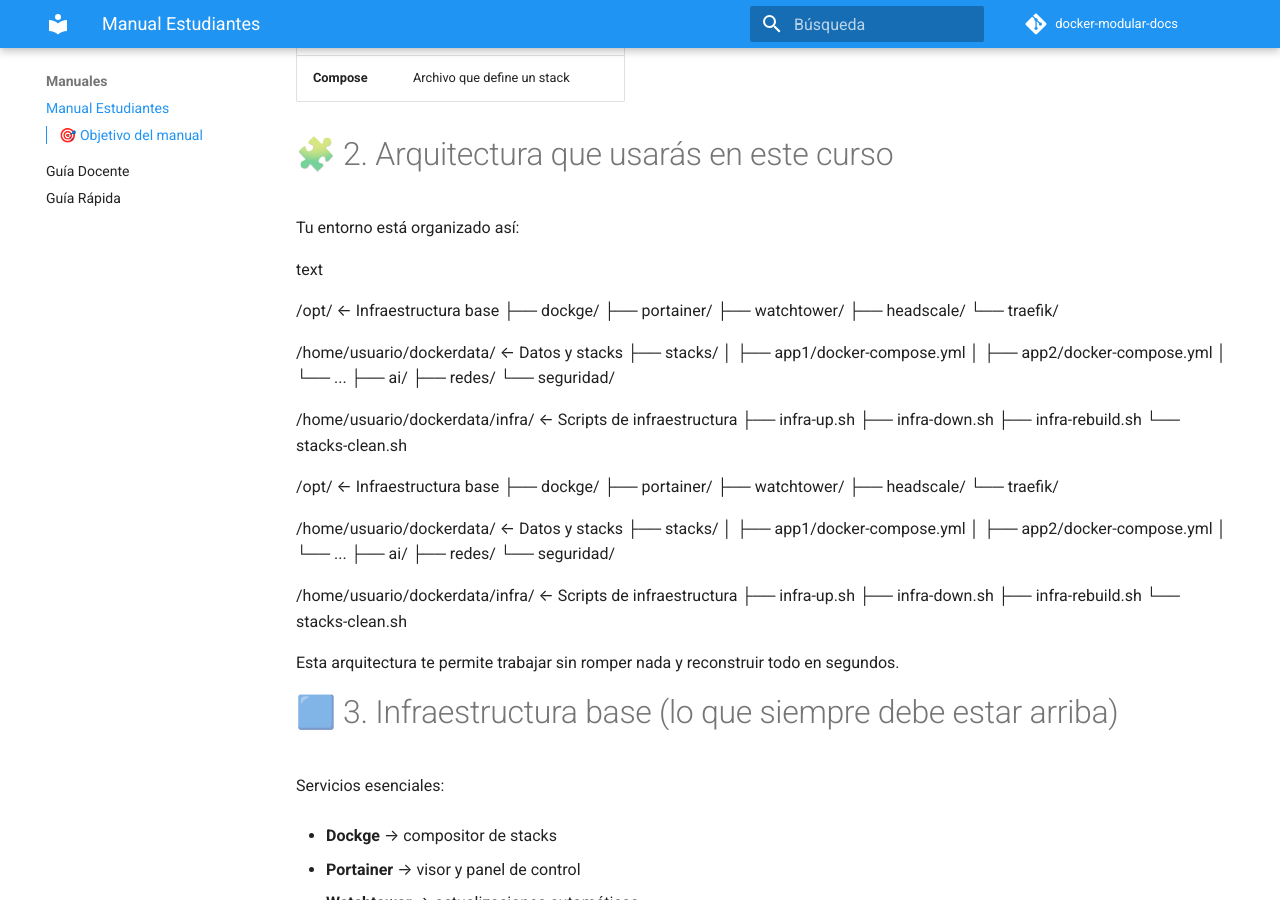
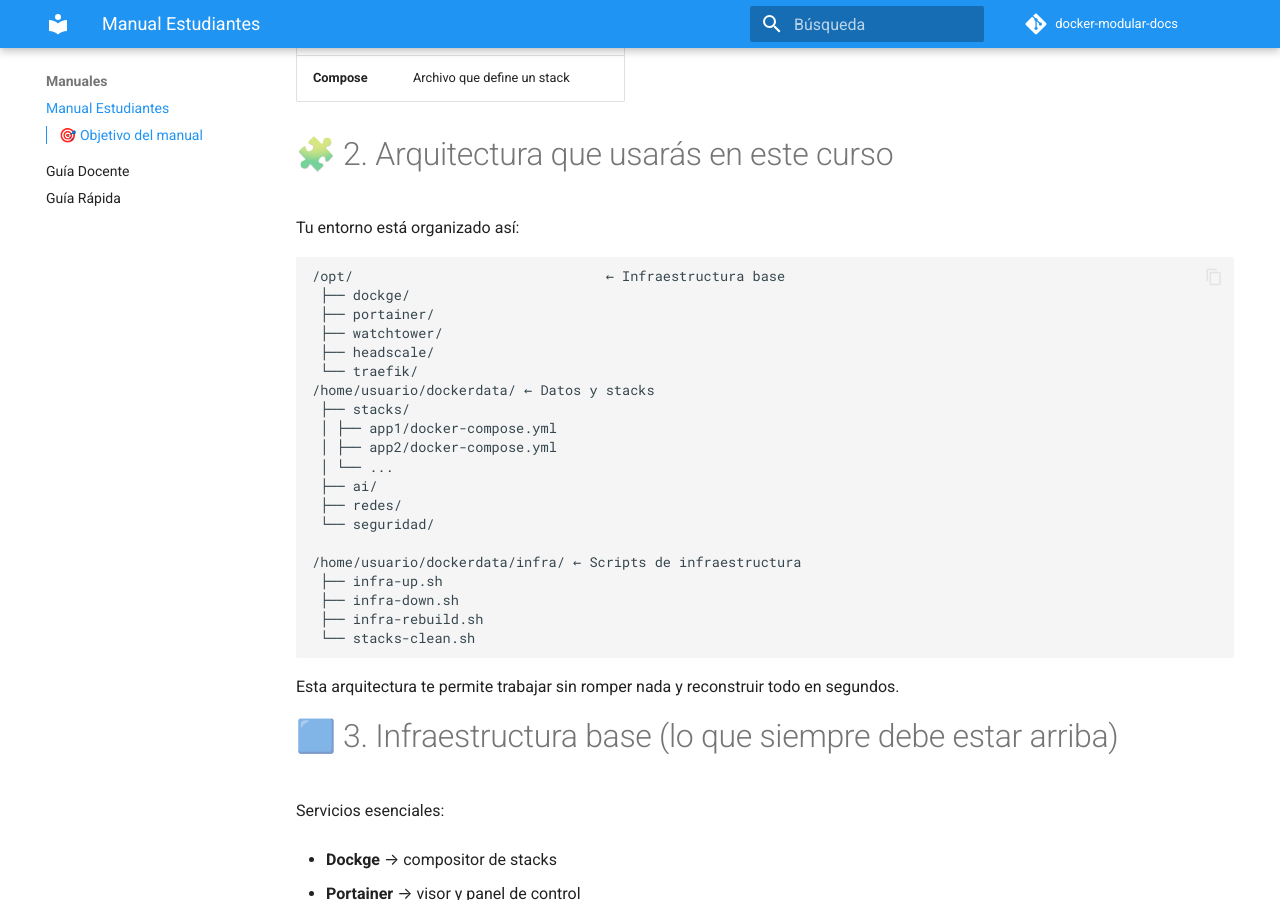
Before and after one commit to trentor2000/docker-modular-docs, an MkDocs documentation site: the page built from docs/manuales/estudiantes.md, in a window 1280 px wide and 900 px high, scrolled down 1170 px. Built offline with MkDocs 1.6.1 and Material for MkDocs 9.7.7, drawn with Linux system fonts in a browser that asks for light colours; comment, search, counter and statistics services are not loaded.

Commit message:
Prueba de carga archivo estudiantes.md completo

````diff
--- a/docs/manuales/estudiantes.md
+++ b/docs/manuales/estudiantes.md
@@ -46,51 +46,28 @@
 
 Tu entorno está organizado así:
 
-text
-
+```text
 /opt/                               ← Infraestructura base
  ├── dockge/
  ├── portainer/
  ├── watchtower/
  ├── headscale/
  └── traefik/
-
- /home/usuario/dockerdata/          ← Datos y stacks
+/home/usuario/dockerdata/ ← Datos y stacks
  ├── stacks/
- │   ├── app1/docker-compose.yml
- │   ├── app2/docker-compose.yml
- │   └── ...
+ │ ├── app1/docker-compose.yml
+ │ ├── app2/docker-compose.yml
+ │ └── ...
  ├── ai/
  ├── redes/
  └── seguridad/
 
- /home/usuario/dockerdata/infra/    ← Scripts de infraestructura
-     ├── infra-up.sh
-     ├── infra-down.sh
-     ├── infra-rebuild.sh
-     └── stacks-clean.sh
-
-/opt/                               ← Infraestructura base
- ├── dockge/
- ├── portainer/
- ├── watchtower/
- ├── headscale/
- └── traefik/
-
- /home/usuario/dockerdata/          ← Datos y stacks
- ├── stacks/
- │   ├── app1/docker-compose.yml
- │   ├── app2/docker-compose.yml
- │   └── ...
- ├── ai/
- ├── redes/
- └── seguridad/
-
- /home/usuario/dockerdata/infra/    ← Scripts de infraestructura
-     ├── infra-up.sh
-     ├── infra-down.sh
-     ├── infra-rebuild.sh
-     └── stacks-clean.sh
+/home/usuario/dockerdata/infra/ ← Scripts de infraestructura
+ ├── infra-up.sh
+ ├── infra-down.sh
+ ├── infra-rebuild.sh
+ └── stacks-clean.sh
+```
 
 Esta arquitectura te permite trabajar sin romper nada y reconstruir todo en segundos.
 
````
